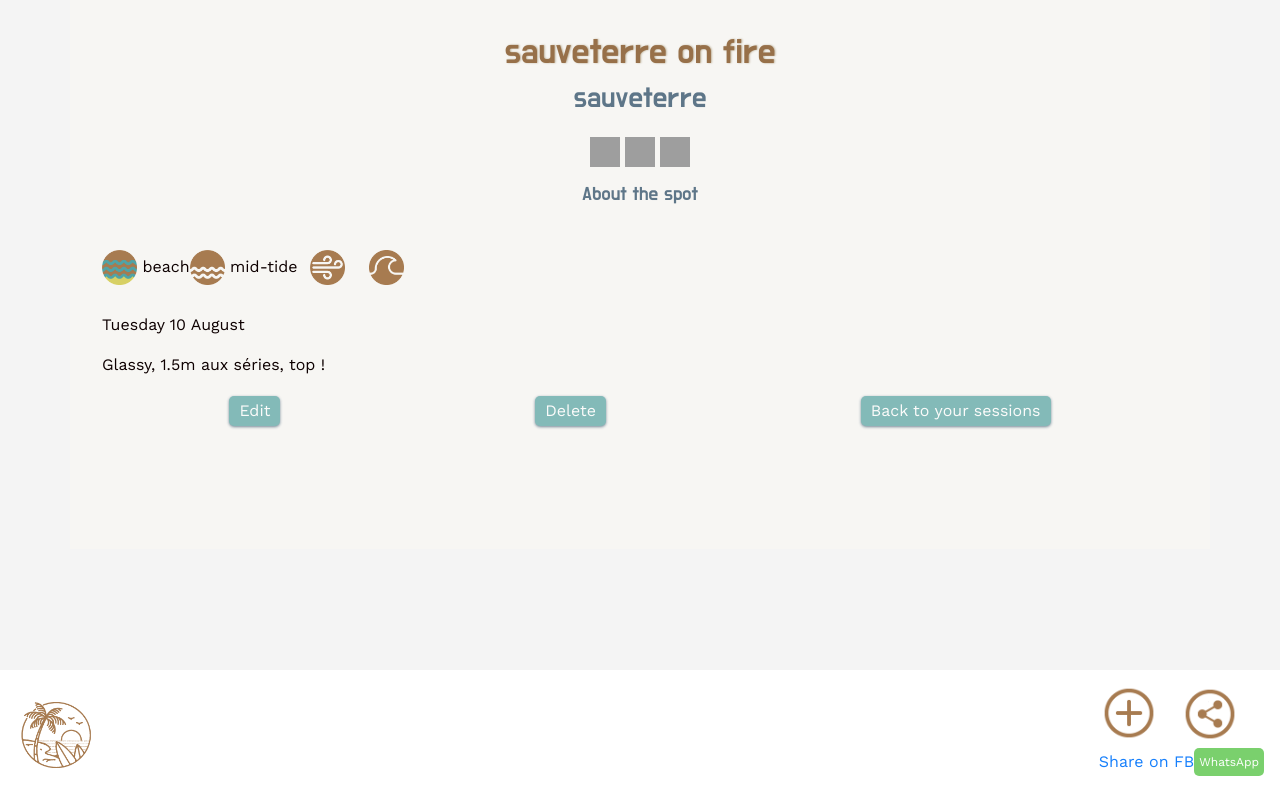
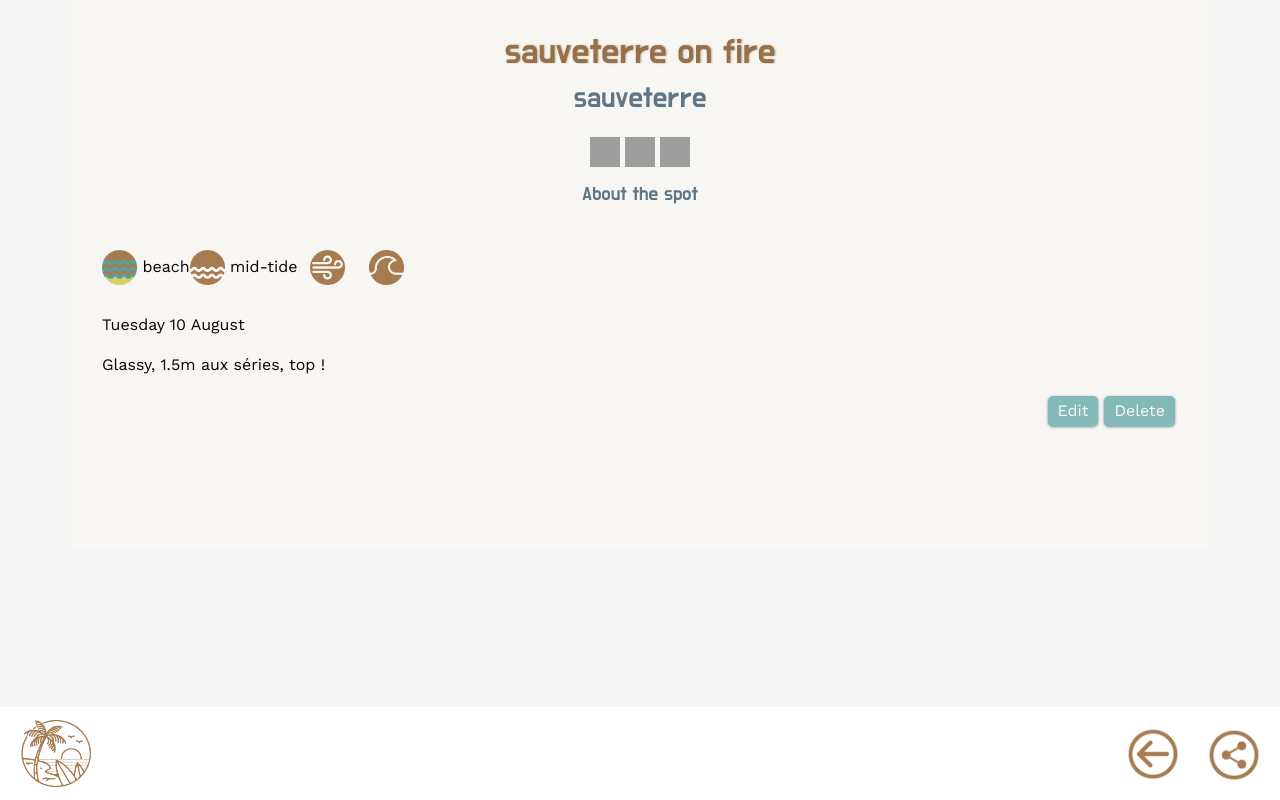
Before and after one commit to JustineSaupin/MySurfBook, a Rails app: page /surf_sessions/1 in a window 1280 px wide. Run offline with Rails 7, Linux system fonts and the light colour scheme; a user stored in the database is signed in; data comes from the database, SQL or seed files in the repository; style sheets or scripts are compiled from the project's sources; some libraries are stand-ins or nearby versions; grey boxes are pictures that could not be loaded.

Commit message:
navbar ok on master

```diff
--- a/app/assets/stylesheets/components/_navbar.scss
+++ b/app/assets/stylesheets/components/_navbar.scss
@@ -30,3 +30,7 @@
 .nav-action img{
   width: 60px;
 }
+
+.show-click {
+  display: none;
+}
--- a/app/assets/stylesheets/pages/_show.scss
+++ b/app/assets/stylesheets/pages/_show.scss
@@ -108,8 +108,7 @@
 
 .buttons {
   display: flex;
-  flex-wrap: wrap;
-  justify-content: space-around;
+  justify-content: flex-end;
   align-content: center;
 }
 
--- a/app/views/shared/_navbar.html.erb
+++ b/app/views/shared/_navbar.html.erb
@@ -4,17 +4,20 @@
   <% end %>
 
   <div class="nav-action">
-    <%= link_to new_surf_session_path, class: "icon navbar-brand action-icon" do %>
-      <%= image_tag "add.png", data: { turbolinks: false } %>
-    <% end %>
+
+    <!--  SUR TOUTES PAGES -->
+
 
    <!--  SI PAGE ACTUEL == INDEX -> LOGO menu-->
-    <%if current_page?(root_path) %>
-    <%= image_tag "menu.png", class: "nav-menu" %>
-
-    <div class="show-menu">
-      <%= link_to "Log out", destroy_user_session_path, method: :delete  %>
-    </div>
+    <%if current_page?(root_path) || current_page?(surf_sessions_path) %>
+      <%= link_to new_surf_session_path, class: "icon navbar-brand action-icon" do %>
+        <%= image_tag "add.png", data: { turbolinks: false } %>
+      <% end %>
+      <%= image_tag "menu.png", class: "nav-menu" %>
+        <div class="show-menu show-click">
+          <%= link_to "Log out", destroy_user_session_path, method: :delete  %>
+          <%= link_to "My profile", edit_user_registration_path, method: :get  %>
+        </div>
 
 
     <!--  SI PAGE ACTUEL == NEW -> LOGO back-->
@@ -24,9 +27,12 @@
       <% end %>
 
     <!--  SINON PAGE ACTUEL == SHOW -> LOGO share + insertion FB et WA-->
-    <% else %>
+    <% elsif current_page?(surf_session_path(@surf_session)) %>
+      <%= link_to root_path, class: "navbar-brand" do %>
+        <%= image_tag "back.png" %>
+      <% end %>
       <%= image_tag "share.png", class: "nav-share" %>
-      <div class="share-menu">
+      <div class="share-menu show-click">
         <div class="share">
           <div class="fb-share-button" data-href= "<%= request.url  %>" data-layout="button" data-size="large">
             <a target="_blank"
@@ -37,12 +43,7 @@
         </div>
       </div>
 
-
-
-<% end %>
-
-
-
+    <% end %>
 
   </div>
 </div>
--- a/app/views/surf_sessions/show.html.erb
+++ b/app/views/surf_sessions/show.html.erb
@@ -50,8 +50,8 @@
 
 
   <div class="buttons">
-    <button><%= link_to "Edit", edit_surf_session_path(@surf_session), data: { turbolinks: false } %> </button>
-    <button><%= link_to "Delete", @surf_session, method: :delete, data: { confirm: "Are you sure ?" } %></button>
-    <button> <%= link_to "Back to your sessions", surf_sessions_path %></button>
+    <button class="btn-flat"><%= link_to "Edit", edit_surf_session_path(@surf_session), data: { turbolinks: false } %> </button>
+    <button class="btn-flat"><%= link_to "Delete", @surf_session, method: :delete, data: { confirm: "Are you sure ?" } %></button>
+
   </div>
 </div>
```
Also changed, not shown: app/views/surf_sessions/index.html.erb (+3 -20 lines).
